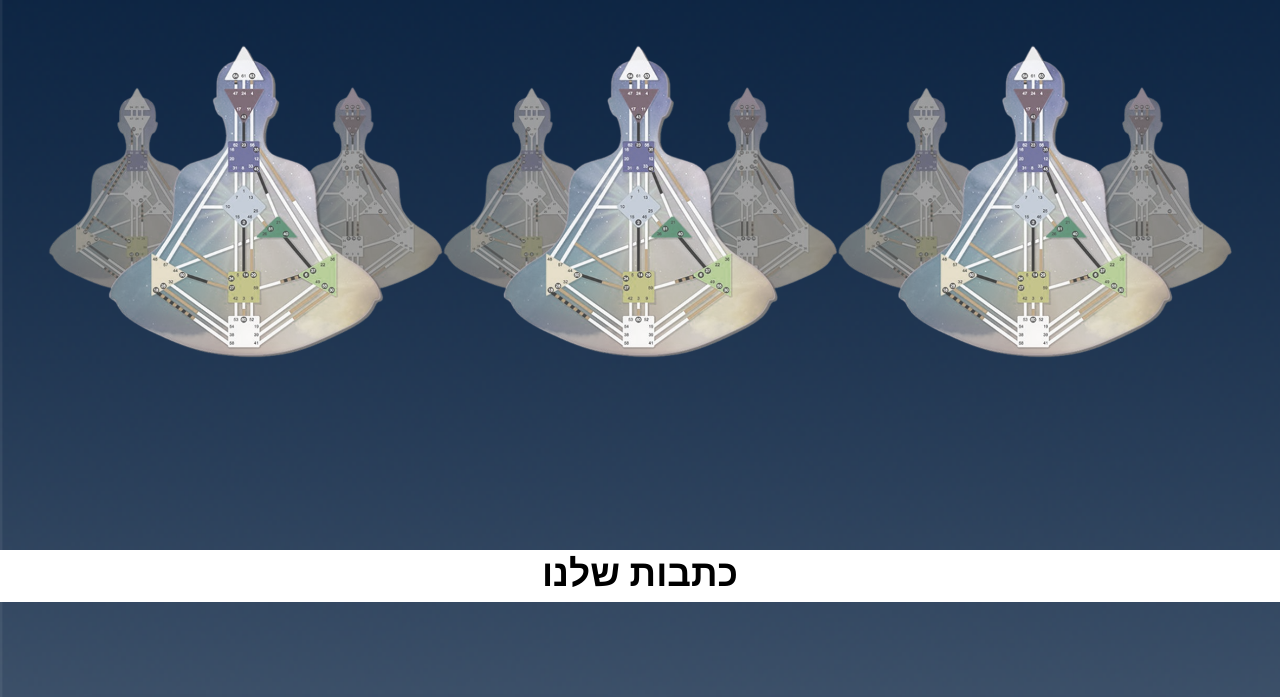
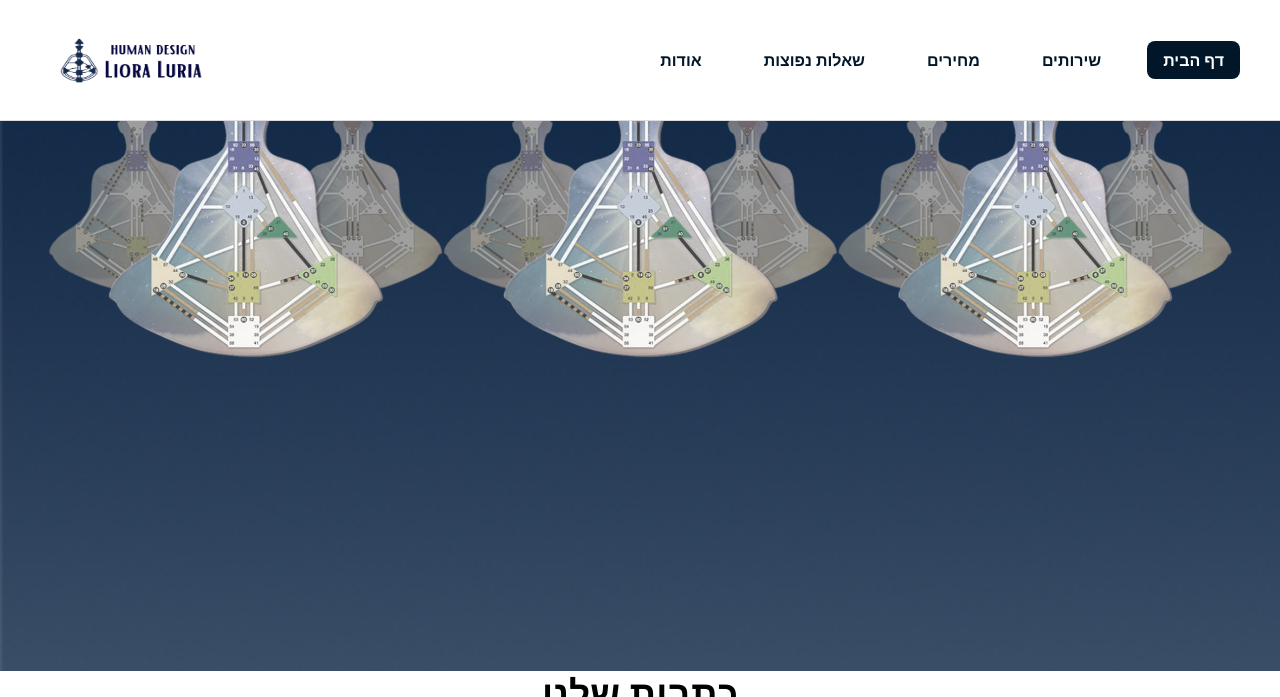
Before and after one commit to whitehat-pt/liora_website, a plain HTML site: page blog_page.html in a window 1280 px wide. Shown: the top 697 px of the page. Drawn offline with nearby package versions, Linux system fonts and the light colour scheme.

Commit message:
Update blog_page.html

```diff
--- a/blog_page.html
+++ b/blog_page.html
@@ -10,6 +10,71 @@
       background-color: #011629;
       background-size: cover;
     }
+    header {
+      background-color: white;
+      display: flex;
+      justify-content: space-between;
+      align-items: center;
+      padding: 20px 40px;
+      border-bottom: 1px solid #ddd;
+    }
+
+    .logo img {
+      height: 80px;
+      width: 170px;
+    }
+
+    nav ul {
+      list-style: none;
+      margin: 0;
+      padding: 0;
+      display: flex;
+      gap: 30px;
+    }
+
+    nav ul li a {
+      text-decoration: none;
+      color: #011629;
+      font-weight: bold;
+      padding: 8px 16px;
+      border-radius: 8px;
+      transition: 0.3s ease;
+    }
+
+    nav ul li a:hover {
+      background-color: #011629;
+      color: white;
+    }
+
+    nav ul li a.active {
+      background-color: #011629;
+      color: white;
+    }
+@media (max-width: 768px) {
+  .hamburger {
+    display: block;
+  }
+
+  nav {
+    display: none;
+    width: 100%;
+  }
+
+  nav.open {
+    display: block;
+  }
+
+  nav ul {
+    flex-direction: column;
+    gap: 10px;
+    margin-top: 10px;
+  }
+
+  nav ul li a {
+    display: block;
+    width: 100%;
+  }
+}
 
     .headline_warpper {
       display: flex;
@@ -119,6 +184,9 @@
         background-image: url('./blog_desktop_background.png');
         background-size: cover;
       }
+      .hamburger{
+        display: none;
+      }
 
       .headline_warpper {
         margin-top: 550px;
@@ -171,6 +239,24 @@
     }
   </style>
 </head>
+ <header>
+    <!-- תפריט -->
+      <button class="hamburger" onclick="toggleMenu()">☰</button>
+    <nav>
+      <ul>
+        <li><a href="#" class="active">דף הבית</a></li>
+        <li><a href="#">שירותים</a></li>
+        <li><a href="#">מחירים</a></li>
+        <li><a href="#">שאלות נפוצות</a></li>
+        <li><a href="#">אודות</a></li>
+      </ul>
+    </nav>
+
+    <!-- לוגו -->
+    <div class="logo">
+      <img src="./web_logo.png" alt="לוגו האתר">
+    </div>
+    </header>
 <body>
   <div class="headline_warpper">
     <h1 class="headline">כתבות שלנו</h1>
@@ -209,5 +295,11 @@
     </div>
     <p class="footer-text">כל הזכויות שמורות לליאורה לוריא © 2025</p>
   </footer>
+    <script>
+  function toggleMenu() {
+    const nav = document.getElementById("nav-menu");
+    nav.classList.toggle("open");
+  }
+</script>
 </body>
 </html>
```
